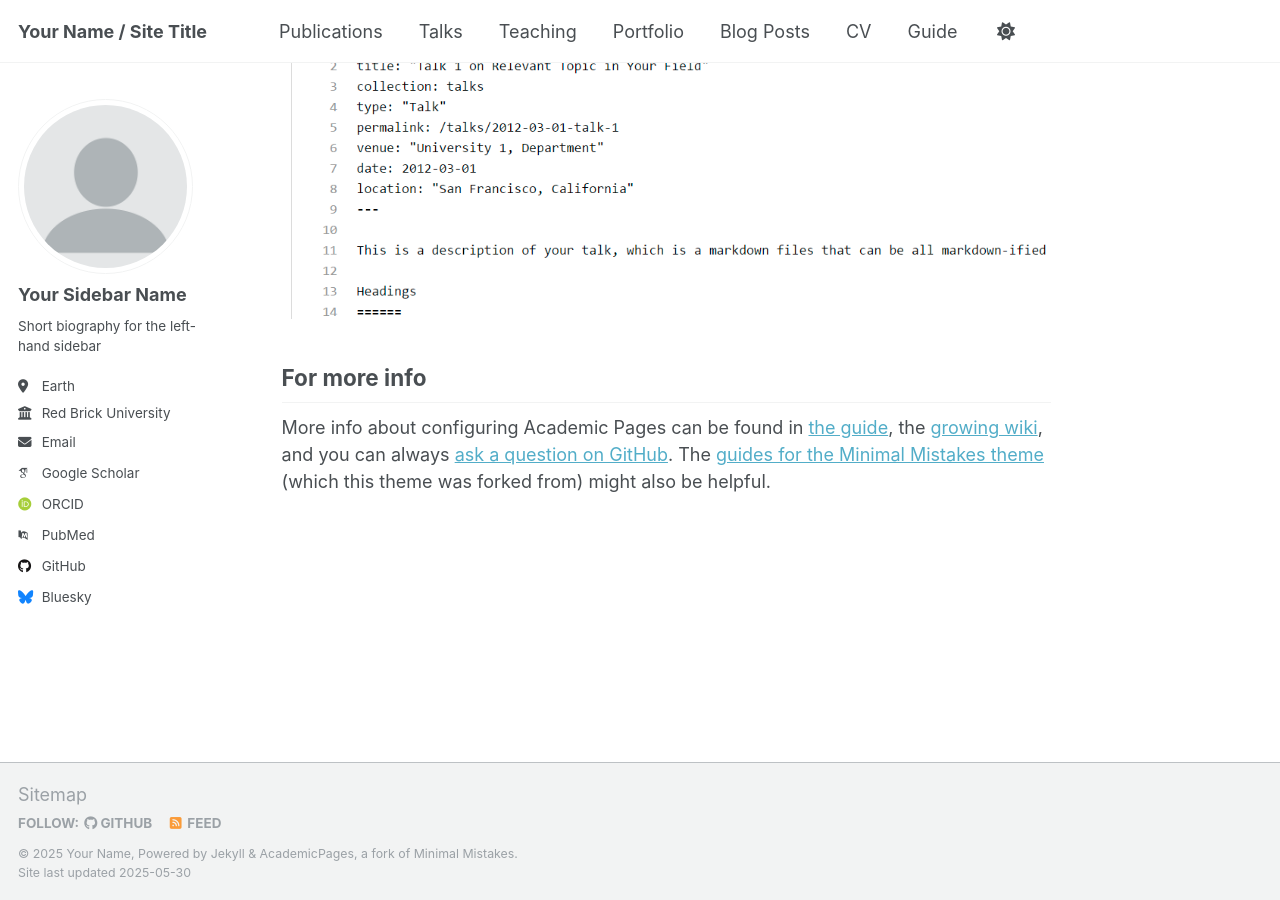
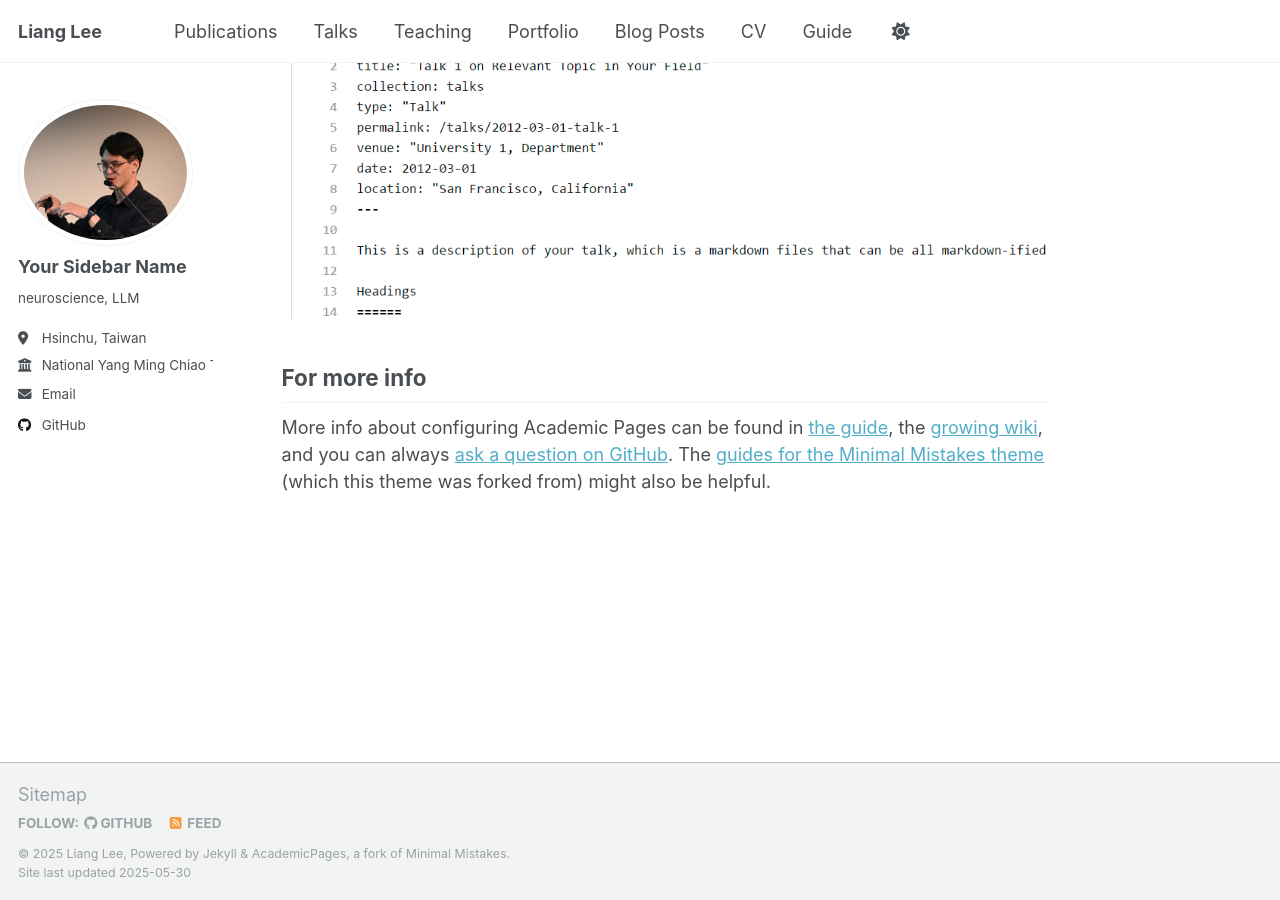
Before and after one commit to liangleeTW/liangleeTW.github.io, a Jekyll site: the page built from _pages/about.md, in a window 1280 px wide and 900 px high, scrolled down 2636 px. Built offline with Jekyll 4.4.1, drawn with Linux system fonts in a browser that asks for light colours; some web fonts are replaced.

Commit message:
update: config.yml

```diff
--- a/_config.yml
+++ b/_config.yml
@@ -9,36 +9,36 @@
 # Basic Site Settings
 locale                   : "en-US"
 site_theme               : "default"
-title                    : "Your Name / Site Title"
+title                    : "Liang Lee"
 title_separator          : "-"
-name                     : &name "Your Name"
-description              : &description "personal description"
-url                      : https://academicpages.github.io # the base hostname & protocol for your site e.g. "https://[your GitHub username].github.io" or if you already have some other page hosted on Github then use "https://[your GitHub username].github.io/[Your Repo Name]"
+name                     : &name "Liang Lee"
+description              : &description "PhD student"
+url                      : https://liangleeTW.github.io # the base hostname & protocol for your site e.g. "https://[your GitHub username].github.io" or if you already have some other page hosted on Github then use "https://[your GitHub username].github.io/[Your Repo Name]"
 baseurl                  : "" # the subpath of your site, e.g. "/blog"
-repository               : "academicpages/academicpages.github.io"
+repository               : "liangleeTW/liangleeTW.github.io"
 
 # Site Author - The following control what appear as part of the author content on the side bar.
 #               If a field is blank the icon and link will not appear, otherwise it will be shown.
 #               Additional customization can be done by editing /_includes/author-profile.html
 author:
   # Biographic information
-  avatar           : "profile.png"
+  avatar           : "profile.jpeg"
   name             : "Your Sidebar Name"
   pronouns         : # example: "she/her"
-  bio              : "Short biography for the left-hand sidebar"
-  location         : "Earth"
-  employer         : "Red Brick University"
+  bio              : "neuroscience, LLM"
+  location         : "Hsinchu, Taiwan"
+  employer         : "National Yang Ming Chiao Tung University"
   uri              : # URL
-  email            : "none@example.org"
+  email            : "lianglee.dev@gmail.com"
 
   # Academic websites
   academia         : # URL
   arxiv            : # URL - Update with the correct link to your profile
-  googlescholar    : "https://scholar.google.com/citations?user=PS_CX0AAAAAJ"
+  googlescholar    : #"https://scholar.google.com/citations?user=PS_CX0AAAAAJ"
   impactstory      : # URL
-  orcid            : "http://orcid.org/yourorcidurl"
+  orcid            : #"http://orcid.org/yourorcidurl"
   semantic         : # URL
-  pubmed           : "https://www.ncbi.nlm.nih.gov/pubmed/?term=john+snow"
+  pubmed           : #"https://www.ncbi.nlm.nih.gov/pubmed/?term=john+snow"
   researchgate     : # URL
   scopus           : # URL
 
@@ -46,12 +46,12 @@
   bitbucket        : # Username - Update with your username on the site
   codepen          : # Username
   dribbble         : # Username
-  github           : "academicpages"
+  github           : "liangleeTW"
   kaggle           : # Username
   stackoverflow    : # User number or user number and name (i.e., use "1" or "1/jeff-atwood")
 
   # Social media
-  bluesky          : "bsky.app" # Replace this with you Bluesky username
+  bluesky          : #"bsky.app" # Replace this with you Bluesky username
   facebook         : # Username
   flickr           : # Username
   foursquare       : # Username
```
Also changed, not shown: images/profile.jpeg (added), images/profile.png (deleted), 1 other file.
